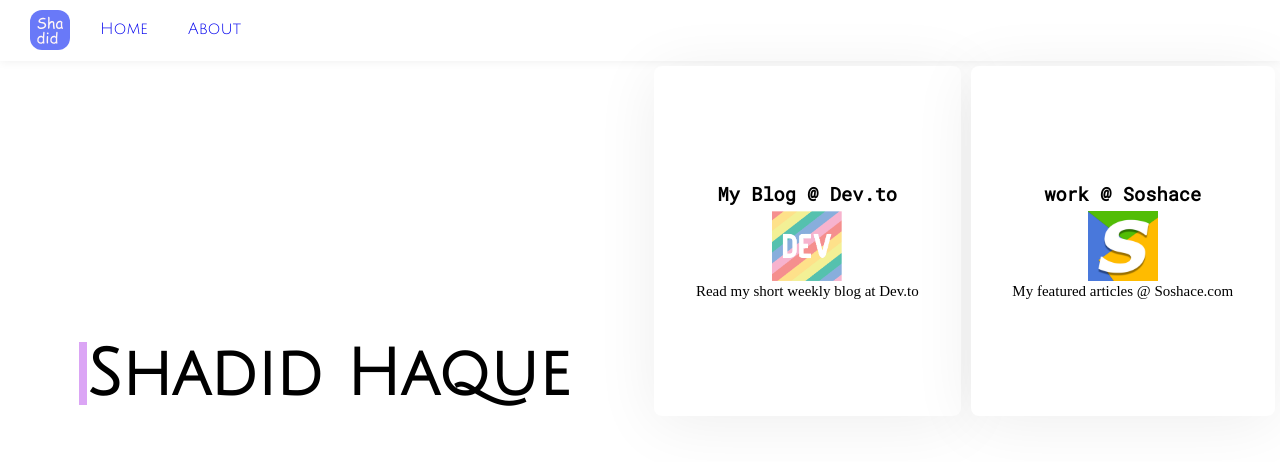
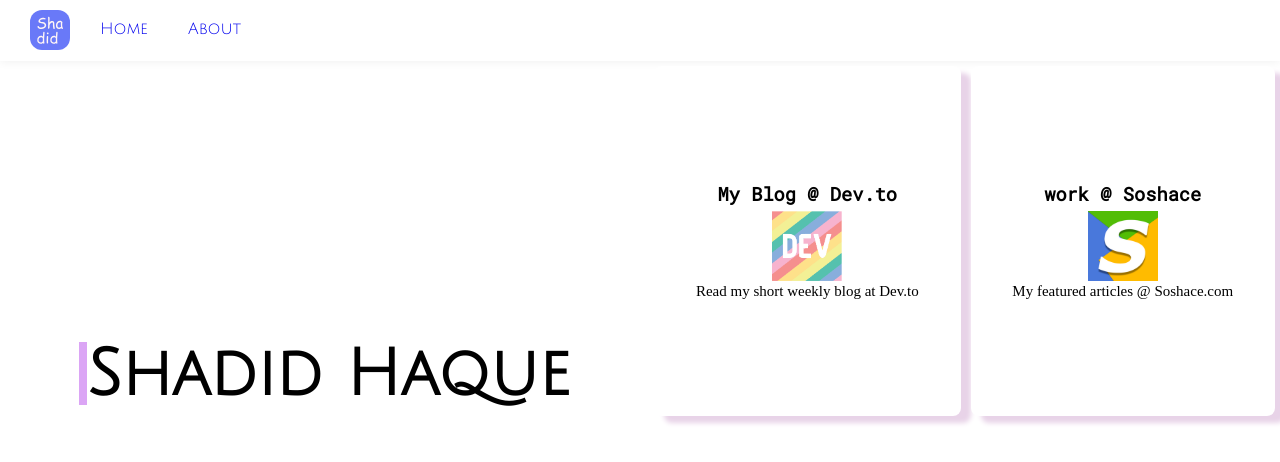
Before and after one commit to Shadid12/shadid-blog-gatsby, a Gatsby site: page / in a window 1280 px wide. Built offline with nearby package versions, Linux system fonts and the light colour scheme; Gatsby itself is replaced by a stand-in of ours.

Commit message:
added new css shadow

```diff
--- a/src/components/Card/card.scss
+++ b/src/components/Card/card.scss
@@ -4,7 +4,7 @@
     flex-grow: 1;
     align-items: center;
     background: #FFFFFF;
-    box-shadow: 0px 7px 64px rgba(0, 0, 0, 0.07);
+    box-shadow: 10px 7px 5px 0px rgba(232,211,232,1);
     border-radius: 8px;
     height: 100%;
     justify-content: center;
```
